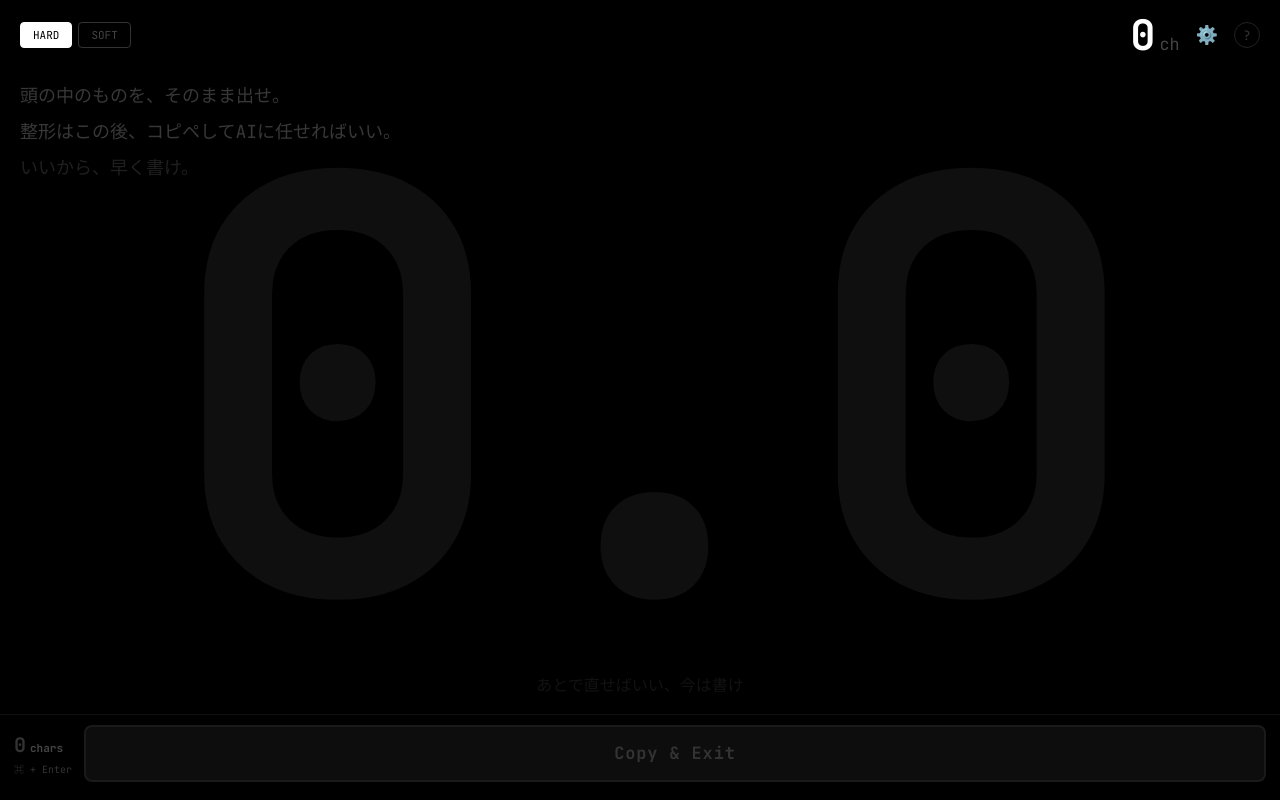
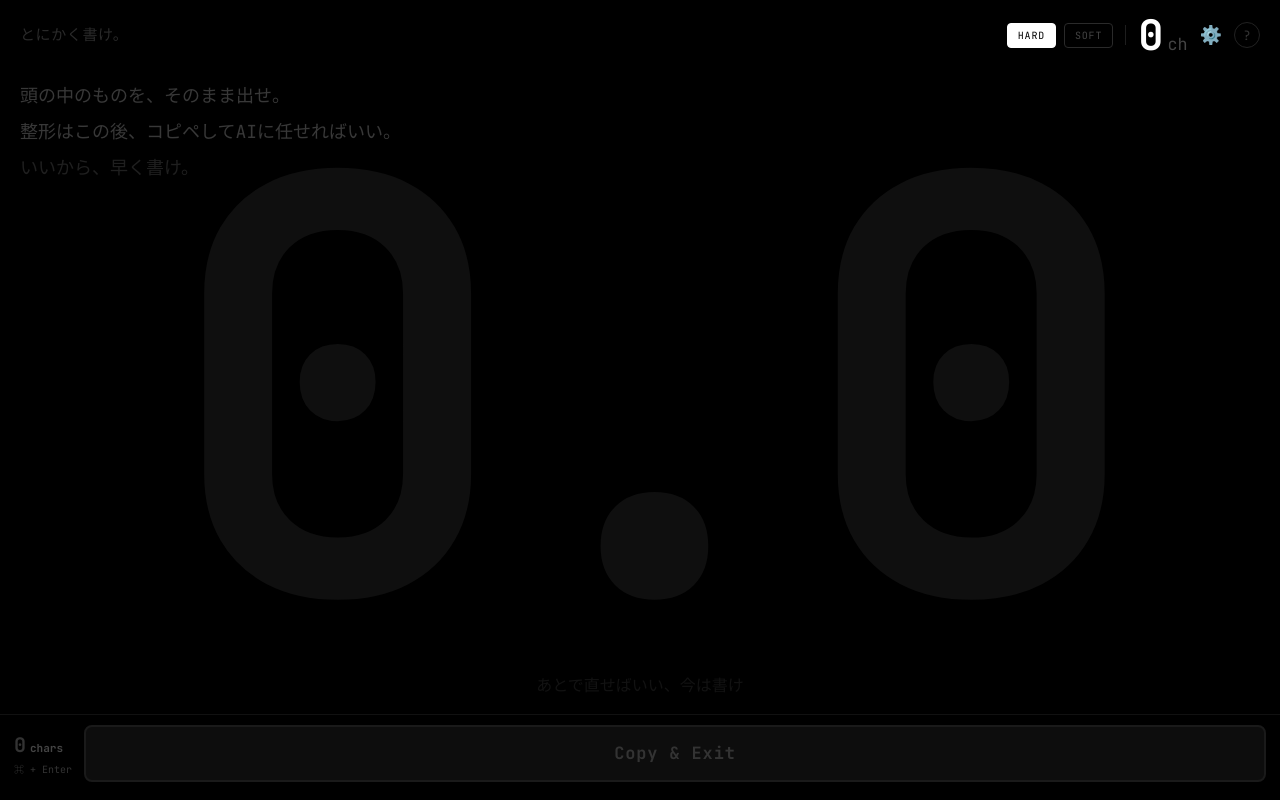
Before and after one commit to UD14/kake-kieruzo, a Next.js app: page / in a window 1280 px wide. Both pictures are taken after a click on the button "Start Writing →". Built offline with nearby package versions, Linux system fonts and the light colour scheme.

Commit message:
feat: ヘッダー改善（左上に動的コーチングメッセージ、右にHARD/SOFTトグルを統合）

```diff
--- a/app/page.tsx
+++ b/app/page.tsx
@@ -46,6 +46,20 @@ const DEATH_MESSAGES: { main: string; sub: string }[] = [
   { main: "惜しい。次こそ。", sub: "惜しいは成長の証だ。" },
 ];
 
+// 入力画面左上のコーチングメッセージ
+const COACH_MESSAGES = [
+  "とにかく書け。",
+  "考えるな。動け。",
+  "完璧より完了。",
+  "手が止まったら消える。",
+  "示弱な文章はない。",
+  "知ってることだけでいい。",
+  "誤字が出りても止まるな。",
+  "書いたものはAIが整える。",
+  "今の思考を名前にしろ。",
+  "スピードが最武器だ。",
+];
+
 type Mode = "hard" | "soft";
 type AppState = "lp" | "idle" | "running" | "stopped" | "soft-deleting";
 
@@ -81,6 +95,9 @@ export default function Home() {
   const [stickyKey, setStickyKey] = useState(0); // アニメーション再トリガー用
   const recoverTimeoutRef = useRef<ReturnType<typeof setTimeout> | null>(null);
   const stickyTimeoutRef = useRef<ReturnType<typeof setTimeout> | null>(null);
+  // 左上コーチングメッセージのインデックス
+  const [coachIndex, setCoachIndex] = useState(0);
+  const [coachVisible, setCoachVisible] = useState(true);
   // スマホ判定（マウント後に判定）
   const [isMobile, setIsMobile] = useState(false);
 
@@ -191,6 +208,19 @@ export default function Home() {
 
     return () => clearTimerInterval();
   }, [appState, mode, showSettings, showAbout, clearTimerInterval, clearSoftInterval]);
+
+  // コーチングメッセージを定期的に切り替え（runningガidleのときのみ）
+  useEffect(() => {
+    if (appState !== "running" && appState !== "idle") return;
+    const rotate = setInterval(() => {
+      setCoachVisible(false);
+      setTimeout(() => {
+        setCoachIndex((i) => (i + 1) % COACH_MESSAGES.length);
+        setCoachVisible(true);
+      }, 400); // フェードアウト後に切り替え
+    }, 5000);
+    return () => clearInterval(rotate);
+  }, [appState]);
 
   const handleKeyDown = useCallback(
     (e: React.KeyboardEvent<HTMLTextAreaElement>) => {
@@ -681,7 +711,7 @@ export default function Home() {
           <div>{stickyMessage}</div>
         </div>
       )}
-      {/* ヘッダー：モード切替 + 小さいタイマー */}
+      {/* ヘッダー：左＝コーチングメッセージ / 右＝モード切替 + 文字数 + ⚙️ + ? */}
       <div
         style={{
           display: "flex",
@@ -691,8 +721,25 @@ export default function Home() {
           flexShrink: 0,
         }}
       >
-        {/* モード切替 + ツールチップ */}
-        <div style={{ display: "flex", gap: "6px", position: "relative" }}>
+        {/* 左上：コーチングメッセージ */}
+        <div
+          style={{
+            fontFamily: "var(--font-mono)",
+            fontSize: "clamp(12px, 1.8vw, 15px)",
+            color: "#2a2a2a",
+            letterSpacing: "0.04em",
+            opacity: coachVisible ? 1 : 0,
+            transition: "opacity 0.4s ease",
+            userSelect: "none",
+            pointerEvents: "none",
+          }}
+        >
+          {COACH_MESSAGES[coachIndex]}
+        </div>
+
+        {/* 右上：モード切替 + 文字数 + 設定 + ? */}
+        <div style={{ display: "flex", alignItems: "center", gap: "8px", position: "relative" }}>
+          {/* HARD / SOFT トグル */}
           {(["hard", "soft"] as Mode[]).map((m) => (
             <button
               key={m}
@@ -701,28 +748,28 @@ export default function Home() {
               onMouseLeave={() => setHoveredMode(null)}
               style={{
                 fontFamily: "var(--font-mono)",
-                padding: "4px 12px",
-                fontSize: "11px",
+                padding: "4px 10px",
+                fontSize: "10px",
                 borderRadius: "4px",
                 cursor: "pointer",
                 border: "1px solid",
                 backgroundColor: mode === m ? "#fff" : "transparent",
                 color: mode === m ? "#000" : "#444",
-                borderColor: mode === m ? "#fff" : "#333",
+                borderColor: mode === m ? "#fff" : "#2a2a2a",
                 transition: "all 0.2s",
+                letterSpacing: "0.08em",
               }}
             >
               {m.toUpperCase()}
             </button>
           ))}
-
           {/* ツールチップ */}
           {hoveredMode && (
             <div
               style={{
                 position: "absolute",
                 top: "calc(100% + 8px)",
-                left: 0,
+                right: 0,
                 backgroundColor: "#111",
                 border: "1px solid #2a2a2a",
                 borderRadius: "6px",
@@ -732,36 +779,19 @@ export default function Home() {
                 pointerEvents: "none",
               }}
             >
-              <div
-                style={{
-                  fontFamily: "var(--font-mono)",
-                  fontSize: "11px",
-                  fontWeight: "bold",
-                  color: "#fff",
-                  marginBottom: "4px",
-                  letterSpacing: "0.08em",
-                }}
-              >
+              <div style={{ fontFamily: "var(--font-mono)", fontSize: "11px", fontWeight: "bold", color: "#fff", marginBottom: "4px", letterSpacing: "0.08em" }}>
                 {hoveredMode.toUpperCase()}
               </div>
-              <div
-                style={{
-                  fontFamily: "var(--font-mono)",
-                  fontSize: "11px",
-                  color: "#666",
-                  lineHeight: "1.6",
-                }}
-              >
+              <div style={{ fontFamily: "var(--font-mono)", fontSize: "11px", color: "#666", lineHeight: "1.6" }}>
                 {hoveredMode === "hard"
                   ? "10秒間手を止めると全文を即削除。\n容赦なし。"
                   : "10秒間手を止めると末尾から1文字ずつ削除。\n書き続ければ止まる。"}
               </div>
             </div>
           )}
-        </div>
-
-        {/* 右上：文字数 + 設定ボタン */}
-        <div style={{ display: "flex", alignItems: "center", gap: "12px" }}>
+          {/* 区切り線 */}
+          <div style={{ width: "1px", height: "20px", backgroundColor: "#1e1e1e", margin: "0 4px" }} />
+          {/* 文字数 */}
           <div
             style={{
               fontFamily: "var(--font-mono)",
@@ -796,7 +826,7 @@ export default function Home() {
           >
             ⚙️
           </button>
-          {/* ? ボタン（ライティング画面） */}
+          {/* ? ボタン */}
           <button
             onClick={() => setShowAbout(true)}
             style={{
```
